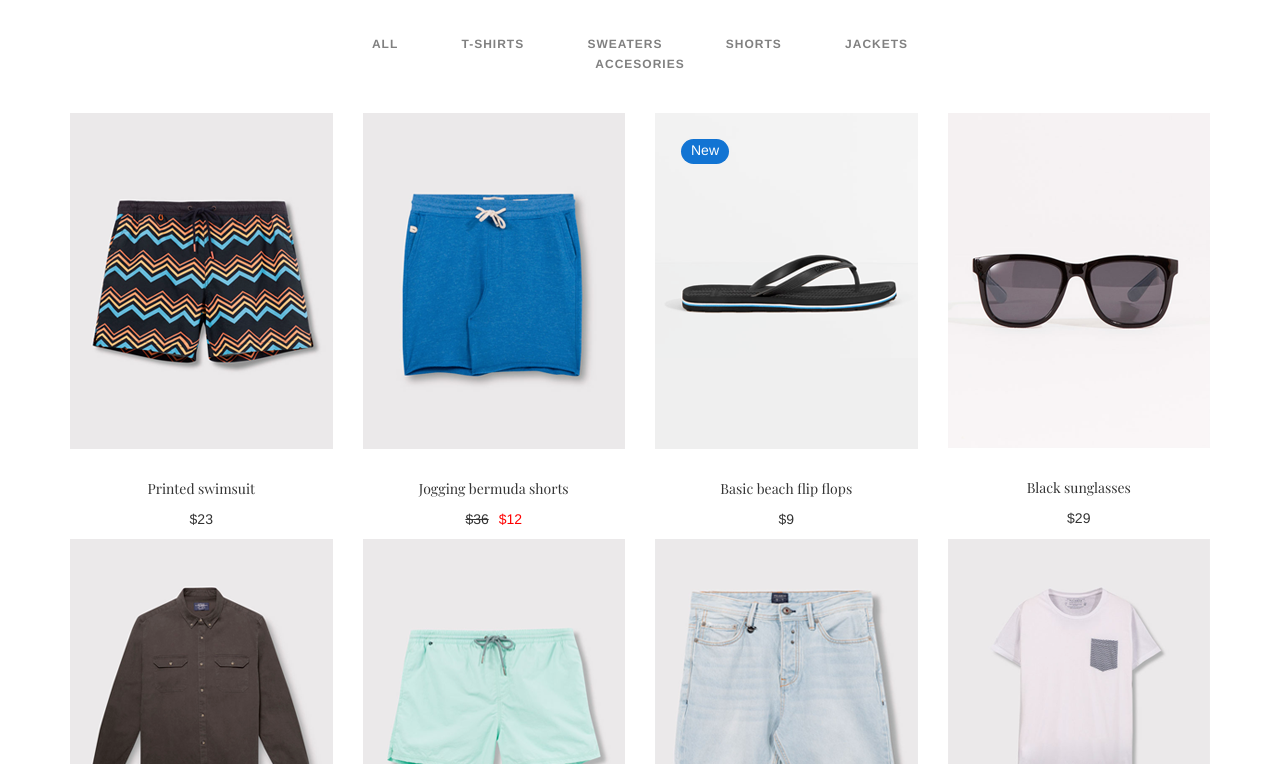
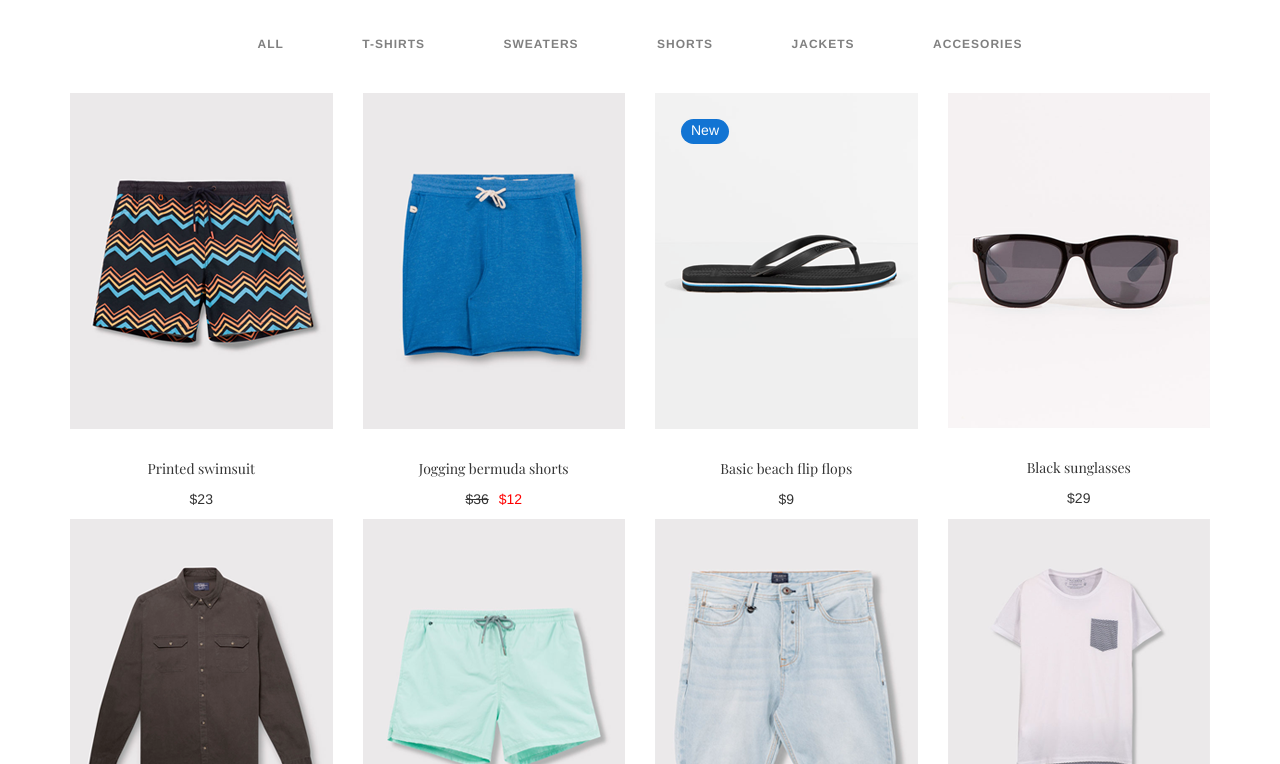
Before and after one commit to TH3G3NT10/eleken-test, a plain HTML site: page test_task/index.html in a window 1280 px wide. Shown: the part 336-1100 px from the top of the page. Drawn offline with nearby package versions, Linux system fonts and the light colour scheme.

Commit message:
Update index.html

```diff
--- a/test_task/index.html
+++ b/test_task/index.html
@@ -59,7 +59,7 @@
 		<main>
 			<div class="container">
 				<h1>Catalog</h1>
-				<nav class="cats col-md-8 col-md-offset-2">
+				<nav class="cats col-md-10 col-md-offset-1">
 					<a>all</a>
 					<a>t-shirts</a>
 					<a>sweaters</a>
```
